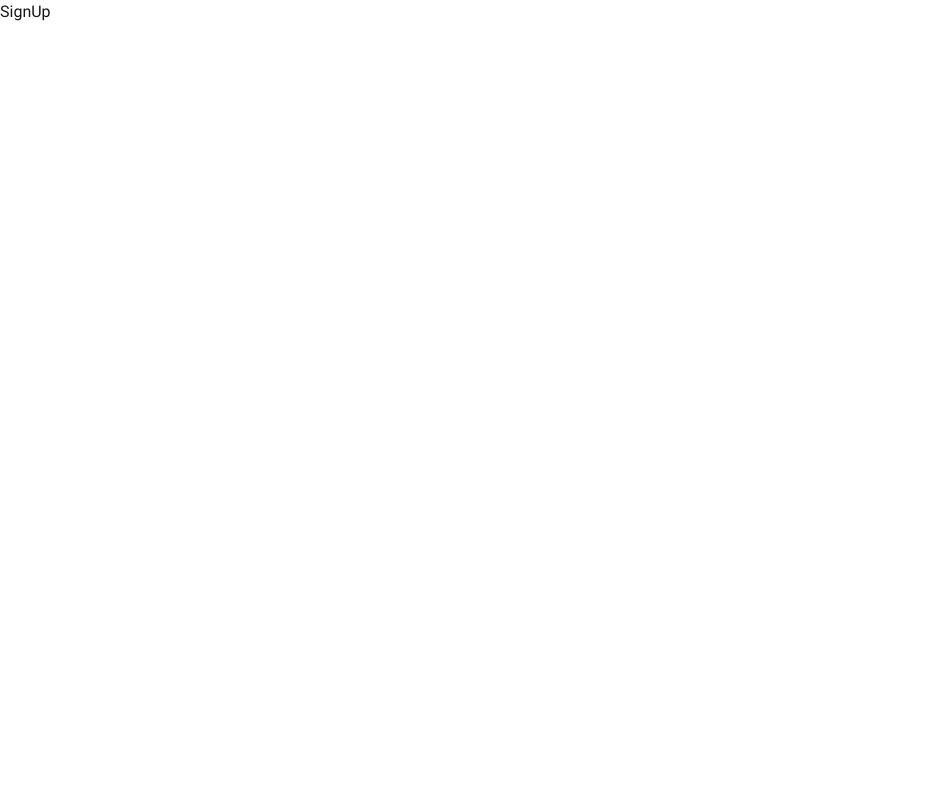
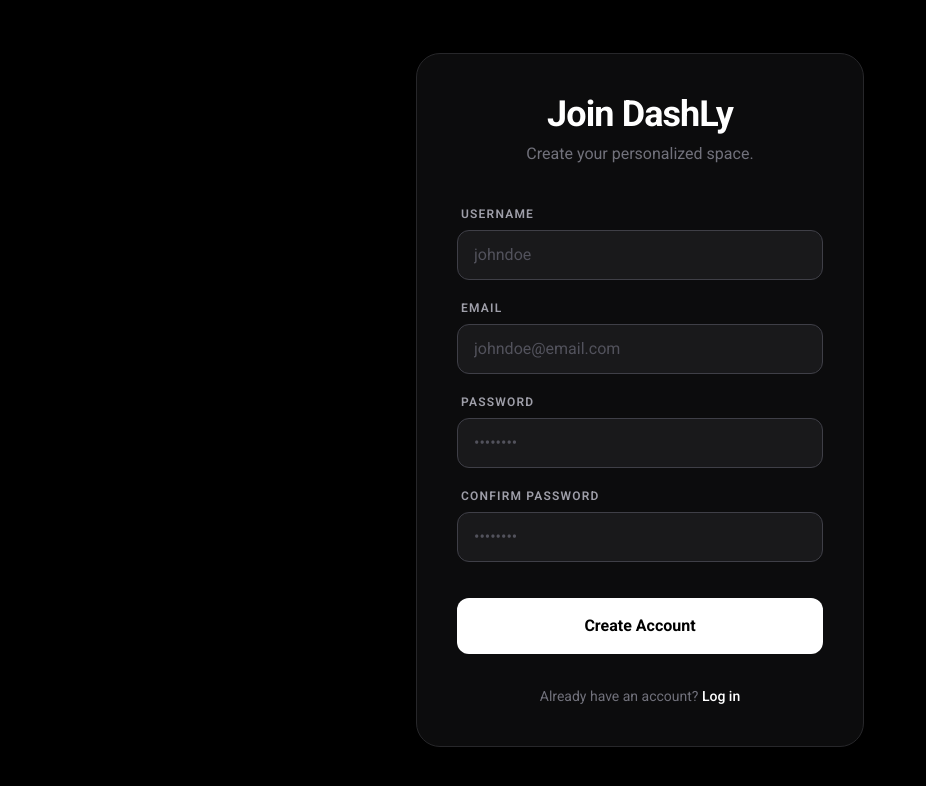
Before and after one commit to Rick13211/Dashly, a Next.js app: page /auth/signup in a window 1280 px wide. Shown: the top 786 px of the page, without its empty margins (0-926 px from the left). Built offline with nearby package versions, Linux system fonts and the light colour scheme.

Commit message:
feat: Implement signup form UI and a placeholder signin page.

```diff
--- a/app/auth/signin/page.tsx
+++ b/app/auth/signin/page.tsx
@@ -1,7 +1,7 @@
-export default function Signup(){
-  return(
-    <h1>
-      SignUp
-    </h1>
-  )
+export default function SignIn() {
+  return (
+    <div>
+      <h1>SignIn</h1>
+    </div>
+  );
 }
--- a/app/auth/signup/page.tsx
+++ b/app/auth/signup/page.tsx
@@ -1,7 +1,94 @@
-export default function Signup(){
-  return(
-    <h1>
-      SignUp
-    </h1>
-  )
-}
+'use client'
+import { useRouter } from 'next/navigation';
+import React, { FormEvent, useState } from 'react';
+
+export default function SignUp() {
+  const [username, SetUsername]=  useState('')
+  const [email, SetEmail]=  useState('')
+  const [password, SetPassword]=  useState('')
+  const [confirmPassword, SetConfirmPassword]=  useState('')
+  function handleSubmit(e:FormEvent<HTMLFormElement>){
+    e.preventDefault()
+
+  }
+  const router = useRouter();
+  return (
+    <div className="min-h-screen bg-black flex items-center justify-center px-4">
+      {/* Glow Effect Background (Optional for depth) */}
+      <div className="absolute w-64 h-64 bg-white/5 rounded-full blur-[120px] -z-10"></div>
+
+      <div className="w-full max-w-md bg-zinc-900/50 border border-zinc-800 p-10 rounded-3xl backdrop-blur-md shadow-2xl">
+        {/* Header */}
+        <div className="text-center mb-10">
+          <h2 className="text-4xl font-bold text-white tracking-tight mb-2">Join DashLy</h2>
+          <p className="text-zinc-500">Create your personalized space.</p>
+        </div>
+
+        <form onSubmit={handleSubmit} className="space-y-5">
+          {/* Username Field */}
+          <div>
+            <label className="block text-xs font-semibold text-zinc-400 uppercase tracking-widest mb-2 ml-1">
+              Username
+            </label>
+            <input
+              onChange={(e)=>SetUsername(e.target.value)}
+              type="text"
+              placeholder="johndoe"
+              className="w-full bg-zinc-800/50 border border-zinc-700 text-white px-4 py-3 rounded-xl focus:outline-none focus:ring-2 focus:ring-white/20 focus:border-zinc-500 transition-all placeholder-zinc-600"
+            />
+          </div>
+          {/*Email Field*/}
+          <div>
+            <label className="block text-xs font-semibold text-zinc-400 uppercase tracking-widest mb-2 ml-1">
+              Email
+            </label>
+            <input
+              onChange={(e)=>SetEmail(e.target.value)}
+              type="email"
+              placeholder="johndoe@email.com"
+              className="w-full bg-zinc-800/50 border border-zinc-700 text-white px-4 py-3 rounded-xl focus:outline-none focus:ring-2 focus:ring-white/20 focus:border-zinc-500 transition-all placeholder-zinc-600"
+            />
+          </div>
+          {/* Password Field */}
+          <div>
+            <label className="block text-xs font-semibold text-zinc-400 uppercase tracking-widest mb-2 ml-1">
+              Password
+            </label>
+            <input
+              onChange={(e)=>SetPassword(e.target.value)}
+              type="password"
+              placeholder="••••••••"
+              className="w-full bg-zinc-800/50 border border-zinc-700 text-white px-4 py-3 rounded-xl focus:outline-none focus:ring-2 focus:ring-white/20 focus:border-zinc-500 transition-all placeholder-zinc-600"
+            />
+          </div>
+
+          {/* Confirm Password (Standard for Sign-Up) */}
+          <div>
+            <label className="block text-xs font-semibold text-zinc-400 uppercase tracking-widest mb-2 ml-1">
+              Confirm Password
+            </label>
+            <input
+              onChange={(e)=>SetConfirmPassword(e.target.value)}
+              type="password"
+              placeholder="••••••••"
+              className="w-full bg-zinc-800/50 border border-zinc-700 text-white px-4 py-3 rounded-xl focus:outline-none focus:ring-2 focus:ring-white/20 focus:border-zinc-500 transition-all placeholder-zinc-600"
+            />
+          </div>
+
+          {/* Sign Up Button */}
+          <button type="submit" className="w-full bg-white text-black font-bold py-4 rounded-xl mt-4 hover:bg-zinc-200 transition-colors active:scale-[0.98]">
+            Create Account
+          </button>
+        </form>
+
+        {/* Footer */}
+        <div className="mt-8 text-center text-sm">
+          <span className="text-zinc-500">Already have an account? </span>
+          <button className="text-white font-medium hover:underline"
+          onClick={()=>router.push('/auth/signin')}
+          >Log in</button>
+        </div>
+      </div>
+    </div>
+  );
+};
```
